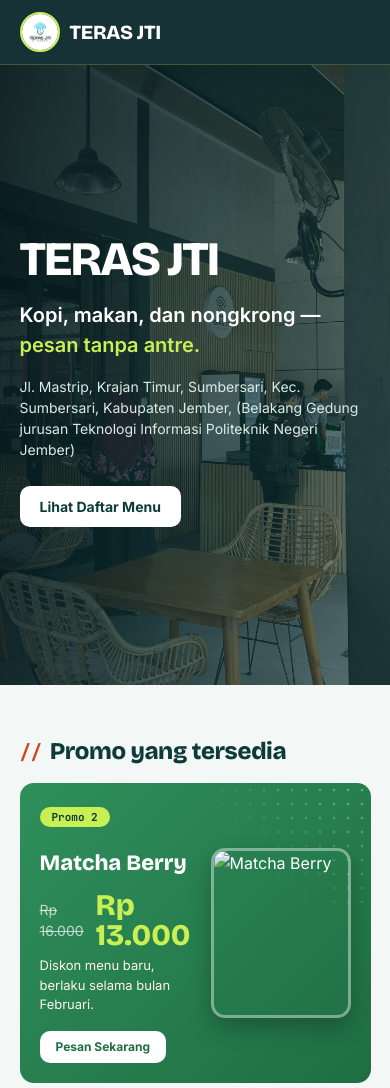
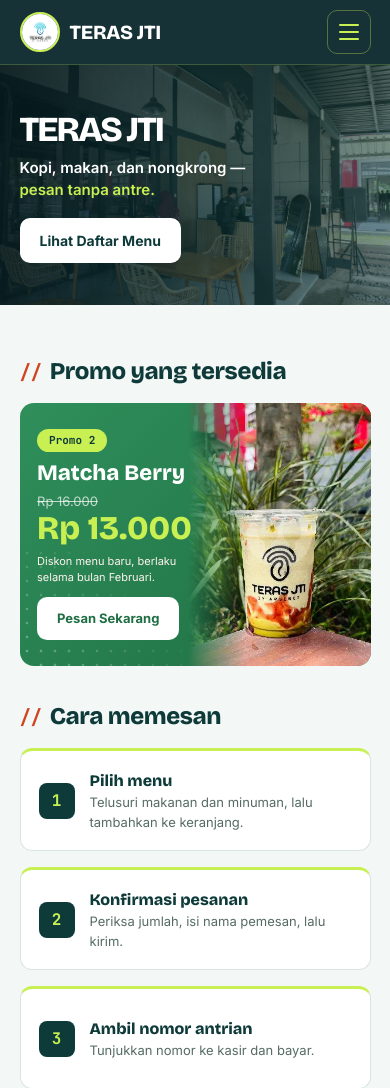
Before and after one commit to reyhanmaulana2305-code/jeteiterrace, a plain HTML site: page index.html in a window 390 px wide. Shown: the top 1088 px of the page. Drawn offline with nearby package versions, Linux system fonts and the light colour scheme; a script that the page names is missing.

Commit message:
Udate new

```diff
--- a/beranda.css
+++ b/beranda.css
@@ -54,6 +54,10 @@ h3,
     font-family: "Bricolage Grotesque", "Inter", Arial, sans-serif;
 }
 
+img {
+    max-width: 100%;
+}
+
 .wadah {
     width: 90%;
     max-width: 1800px;
@@ -68,6 +72,7 @@ h3,
     top: 0;
     z-index: 10;
     background: rgba(8, 38, 42, 0.94);
+    -webkit-backdrop-filter: blur(8px);
     backdrop-filter: blur(8px);
     color: white;
     border-bottom: 1px solid rgba(200, 240, 83, 0.22);
@@ -127,6 +132,44 @@ nav a::after {
 
 nav a:hover::after {
     width: 100%;
+}
+
+
+/* TOMBOL HAMBURGER (hanya tampil di HP) */
+
+.hamburger {
+    display: none;
+    flex-direction: column;
+    align-items: center;
+    justify-content: center;
+    gap: 5px;
+    width: 44px;
+    height: 44px;
+    background: transparent;
+    border: 1px solid rgba(200, 240, 83, 0.35);
+    border-radius: 10px;
+    cursor: pointer;
+}
+
+.hamburger span {
+    display: block;
+    width: 20px;
+    height: 2px;
+    background: var(--aksen);
+    border-radius: 2px;
+    transition: transform 0.25s, opacity 0.25s;
+}
+
+.hamburger[aria-expanded="true"] span:nth-child(1) {
+    transform: translateY(7px) rotate(45deg);
+}
+
+.hamburger[aria-expanded="true"] span:nth-child(2) {
+    opacity: 0;
+}
+
+.hamburger[aria-expanded="true"] span:nth-child(3) {
+    transform: translateY(-7px) rotate(-45deg);
 }
 
 
@@ -257,10 +300,6 @@ main h2::before {
     gap: 24px;
 }
 
-.promo-dua {
-    grid-template-columns: repeat(2, 1fr);
-}
-
 
 /* PROMO */
 
@@ -341,53 +380,7 @@ main h2::before {
     color: var(--utama);
 }
 
-.promo .harga-promo {
-    display: flex;
-    align-items: baseline;
-    gap: 10px;
-    margin: 10px 0 6px;
-}
-
-.promo .harga-promo s {
-    font-size: 14px;
-    color: rgba(255, 255, 255, 0.7);
-}
-
-.promo .harga-promo strong {
-    font-family: "Bricolage Grotesque", Arial, sans-serif;
-    font-size: 30px;
-    line-height: 1;
-    color: var(--aksen);
-}
-
-/* kartu promo dengan foto di kanan */
-.promo-foto-kanan {
-    display: flex;
-    align-items: center;
-    justify-content: space-between;
-    gap: 16px;
-}
-
-.promo-foto-kanan .promo-isi {
-    flex: 1;
-    min-width: 0;
-    position: relative;
-    z-index: 1;
-}
-
-.promo-foto {
-    flex-shrink: 0;
-    width: 140px;
-    height: 170px;
-    object-fit: cover;
-    border-radius: 14px;
-    border: 3px solid rgba(255, 255, 255, 0.4);
-    box-shadow: 0 10px 22px rgba(0, 0, 0, 0.25);
-    position: relative;
-    z-index: 1;
-}
-
-/* kalau promo cuma satu, tampil melebar seperti banner */
+/* kalau promo cuma satu di dalam grid, tampil melebar seperti banner */
 .grid-3 .promo:only-child {
     grid-column: 1 / -1;
     padding: 24px 28px;
@@ -395,6 +388,147 @@ main h2::before {
 
 .grid-3 .promo:only-child h3 {
     font-size: 26px;
+}
+
+
+/* HARGA PROMO */
+
+.promo .harga-promo {
+    display: flex;
+    flex-direction: column;
+    align-items: flex-start;
+    margin: 8px 0 10px;
+}
+
+.promo .harga-promo s {
+    font-size: 15px;
+    color: rgba(255, 255, 255, 0.7);
+}
+
+.promo .harga-promo strong {
+    font-family: "Bricolage Grotesque", Arial, sans-serif;
+    font-size: 46px;
+    line-height: 1;
+    color: var(--aksen);
+}
+
+
+/* BARIS PROMO + CARA MEMESAN
+   poster 4:3 di kiri, langkah memesan ditumpuk di kanan,
+   jadi tidak ada ruang kosong di samping poster */
+
+.promo-baris {
+    display: grid;
+    grid-template-columns: 1.15fr 1fr;
+    gap: 40px;
+    padding-top: 48px;
+}
+
+.promo-baris > section {
+    display: flex;
+    flex-direction: column;
+    min-width: 0;
+}
+
+.promo-baris .grid-3 {
+    flex: 1;
+    grid-template-columns: 1fr;
+    grid-template-rows: repeat(3, 1fr);
+}
+
+.promo-baris .langkah {
+    align-items: center;
+}
+
+
+/* POSTER PROMO 4:3
+   ukuran huruf memakai satuan cqw (mengikuti lebar poster),
+   jadi isinya ikut mengecil dan membesar bersama poster */
+
+.promo-foto-kanan {
+    container-type: inline-size;
+    aspect-ratio: 4 / 3;
+    display: flex;
+    align-items: center;
+    padding: 6%;
+}
+
+/* lingkaran besar di belakang foto */
+.promo-foto-kanan::before {
+    content: "";
+    position: absolute;
+    right: -14%;
+    top: 50%;
+    width: 62%;
+    aspect-ratio: 1;
+    transform: translateY(-50%);
+    border-radius: 50%;
+    background: rgba(200, 240, 83, 0.16);
+    z-index: 0;
+}
+
+/* titik-titik dipindah ke pojok kiri bawah */
+.promo-foto-kanan::after {
+    right: auto;
+    left: 0;
+    top: auto;
+    bottom: 0;
+    -webkit-mask-image: linear-gradient(45deg, #000, transparent 70%);
+    mask-image: linear-gradient(45deg, #000, transparent 70%);
+}
+
+.promo-foto-kanan .promo-isi {
+    position: relative;
+    z-index: 2;
+    width: 56%;
+    display: flex;
+    flex-direction: column;
+    align-items: flex-start;
+}
+
+.promo-foto-kanan h3 {
+    margin-top: 3cqw;
+    font-size: 28px;
+    font-size: clamp(22px, 7cqw, 46px);
+    line-height: 1.05;
+}
+
+.promo-foto-kanan .harga-promo {
+    margin: 2.5cqw 0;
+}
+
+.promo-foto-kanan .harga-promo s {
+    font-size: 14px;
+    font-size: clamp(13px, 2.8cqw, 20px);
+}
+
+.promo-foto-kanan .harga-promo strong {
+    font-size: 40px;
+    font-size: clamp(34px, 10.5cqw, 68px);
+}
+
+.promo-foto-kanan .promo-isi p {
+    font-size: 13px;
+    font-size: clamp(12px, 2.5cqw, 17px);
+    margin: 0 0 3.5cqw;
+}
+
+.promo-foto-kanan .tombol {
+    font-size: 13px;
+    padding: 9px 20px;
+}
+
+.promo-foto {
+    position: absolute;
+    top: 0;
+    right: 0;
+    bottom: 0;
+    width: 52%;
+    height: 100%;
+    object-fit: cover;
+    z-index: 1;
+    -webkit-mask-image: linear-gradient(90deg, transparent 0, #000 32%);
+    mask-image: linear-gradient(90deg, transparent 0, #000 32%);
 }
 
 
@@ -568,6 +702,7 @@ main h2::before {
     background: var(--koral);
 }
 
+
 /* FASILITAS */
 
 .fasilitas {
@@ -607,6 +742,7 @@ main h2::before {
     font-size: 13px;
     color: var(--teks-lembut);
 }
+
 
 /* AJAKAN */
 
@@ -762,6 +898,11 @@ footer {
 
 @media (max-width: 860px) {
 
+    .promo-baris {
+        grid-template-columns: 1fr;
+        gap: 32px;
+    }
+
     .hero .wadah {
         grid-template-columns: 1fr;
         padding-bottom: 56px;
@@ -775,13 +916,35 @@ footer {
         grid-template-columns: repeat(2, 1fr);
     }
 
+    /* urutan: judul, foto, teks, label */
     .tentang {
         grid-template-columns: 1fr;
-        gap: 24px;
+        gap: 16px;
+    }
+
+    .tentang-teks {
+        display: contents;
+    }
+
+    .tentang-teks h2 {
+        order: 1;
+        margin-bottom: 0;
     }
 
     .tentang-foto {
+        order: 2;
         height: 240px;
+    }
+
+    .tentang-teks p {
+        order: 3;
+        max-width: none;
+        margin-bottom: 0;
+    }
+
+    .tentang-poin {
+        order: 4;
+        margin-top: 0;
     }
 
     main > section.info {
@@ -806,15 +969,134 @@ footer {
 
 @media (max-width: 640px) {
 
+    /* menu navigasi jadi dropdown yang dibuka lewat tombol hamburger */
+    .hamburger {
+        display: flex;
+    }
+
     nav {
         display: none;
+        position: absolute;
+        top: 100%;
+        left: 0;
+        right: 0;
+        flex-direction: column;
+        gap: 0;
+        padding: 6px 5% 14px;
+        background: rgba(8, 38, 42, 0.98);
+        border-bottom: 1px solid rgba(200, 240, 83, 0.22);
+    }
+
+    nav.terbuka {
+        display: flex;
+    }
+
+    nav a {
+        padding: 14px 4px;
+        font-size: 14px;
+        border-bottom: 1px solid rgba(255, 255, 255, 0.08);
+    }
+
+    nav a::after {
+        display: none;
+    }
+
+    /* hero tetap persegi panjang (landscape) di HP */
+    .hero .wadah {
+        min-height: 240px;
+        padding-top: 32px;
+        padding-bottom: 32px;
+        gap: 0;
+    }
+
+    .hero h1 {
+        font-size: clamp(34px, 9vw, 52px);
+    }
+
+    .slogan {
+        font-size: 15px;
+        margin-top: 10px;
+    }
+
+    .alamat {
+        display: none;
+    }
+
+    .hero .tombol {
+        margin-top: 16px;
+    }
+
+    /* daftar menu tetap 2 x 2 di HP, kartu dibuat lebih ringkas */
+    .grid-4 {
+        grid-template-columns: repeat(2, 1fr);
+        gap: 12px;
+    }
+
+    .menu {
+        display: flex;
+        flex-direction: column;
+        padding: 8px 8px 12px;
+    }
+
+    .menu .foto {
+        height: 110px;
+        margin-bottom: 10px;
+    }
+
+    .menu h3 {
+        font-size: 14px;
+    }
+
+    .harga {
+        align-self: flex-start;
+        font-size: 11px;
+        margin: 4px 0 10px;
+    }
+
+    .menu .tombol {
+        margin-top: auto;
+        padding: 10px 12px;
+        font-size: 12px;
+    }
+
+    /* tombol cukup besar untuk disentuh jari */
+    .tombol,
+    .menu .tombol,
+    .promo .tombol,
+    .promo-foto-kanan .tombol {
+        padding: 12px 20px;
+    }
+
+    main > section.ajakan {
+        padding: 24px 22px;
+    }
+
+    main > section.info {
+        padding: 18px 20px;
+    }
+
+    .footer-isi {
+        padding-top: 40px;
+        padding-bottom: 28px;
     }
 }
 
 @media (max-width: 480px) {
 
-    .grid-4 {
-        grid-template-columns: 1fr;
+    .promo-foto-kanan {
+        padding: 5%;
+    }
+
+    .promo-foto-kanan h3 {
+        font-size: clamp(19px, 7cqw, 46px);
+    }
+
+    .promo-foto-kanan .harga-promo strong {
+        font-size: clamp(28px, 10.5cqw, 68px);
+    }
+
+    .promo-foto-kanan .promo-isi p {
+        font-size: clamp(11px, 2.5cqw, 17px);
     }
 }
 
--- a/index.html
+++ b/index.html
@@ -21,7 +21,13 @@
             <span>TERAS JTI</span>
         </a>
 
-        <nav>
+        <button class="hamburger" id="tombol-menu" type="button" aria-label="Buka menu" aria-expanded="false" aria-controls="menu-nav">
+            <span></span>
+            <span></span>
+            <span></span>
+        </button>
+
+        <nav id="menu-nav">
             <a href="#promo">Promo</a>
             <a href="#cara-memesan">Cara memesan</a>
             <a href="#menu">Menu</a>
@@ -58,6 +64,8 @@
 
 <main class="wadah">
 
+    <div class="promo-baris">
+
     <!-- Promo -->
     <section id="promo">
         <h2>Promo yang tersedia</h2>
@@ -76,8 +84,6 @@
             </div>
 
             <img src="assets/matchaberry.jpg" class="promo-foto" alt="Matcha Berry">
-
-            </div>
 
         </div>
     </section>
@@ -121,6 +127,8 @@
 
         </div>
     </section>
+
+    </div>
 
 
     <!-- Menu -->
@@ -177,7 +185,7 @@
                 <p>
                     TERAS JTI adalah kafe di belakang Gedung Jurusan Teknologi Informasi,
                     Politeknik Negeri Jember. Kami menyediakan kopi, makanan, dan tempat nongkrong yang nyaman.
-                    Kami juga menawarkan menu yang sangan banyak.
+                    Kami juga menawarkan menu yang sangat banyak.
                 </p>
 
                 <ul class="tentang-poin">
@@ -189,6 +197,7 @@
 
         </div>
     </section>
+
 
     <!-- Fasilitas -->
     <section id="fasilitas">
```
Also changed, not shown: assets/matchaberry.jpg (added). Lines whose indentation alone changed are shown as unchanged.
